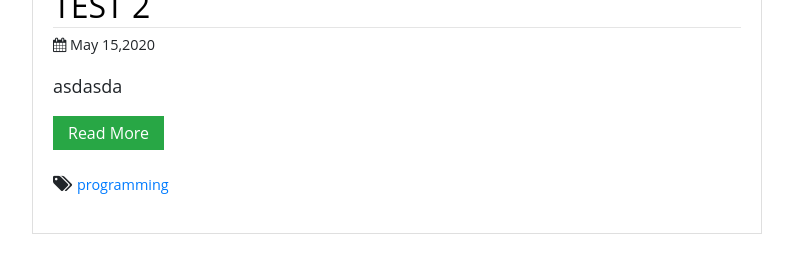
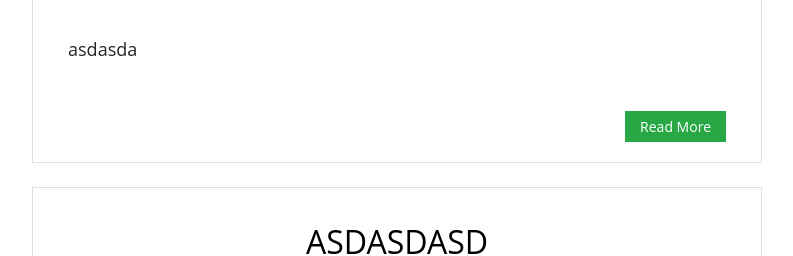
Before and after one commit to dinushka114/My-Blog-Site, a Django app: page / in a window 1280 px wide. Shown: the part 1712-1968 px from the top of the page, without its empty margins (53-846 px from the left). Run offline with Django 3.2, Linux system fonts and the light colour scheme; data comes from the database, SQL or seed files in the repository; both versions use the stored data as it was after the commit; some libraries are stand-ins or nearby versions.

Commit message:
'templates_updated'

```diff
--- a/blog/static/css/main.css
+++ b/blog/static/css/main.css
@@ -46,6 +46,7 @@ body {
   background-color: #0b7dda;
   border-radius: 5px;
 }
+
 
 
 .btn {
@@ -171,6 +172,17 @@ form button:hover {
 
 }
 
+.posts{
+  padding-top: 35px;
+  padding-left: 35px;
+  padding-right: 35px;
+}
+
+.posts .more{
+  float: right;
+  margin-bottom: 20px;
+}
+
 .footer {
   left: 0;
   width: 100%;
--- a/blog/templates/blog/index.html
+++ b/blog/templates/blog/index.html
@@ -8,27 +8,21 @@
 
 {% for post in posts %}
 <div class="card mb-4 posts">
+  <a href="{{ post.get_absolute_url }}"><h2 style="text-transform:uppercase;margin-bottom:0;color:black;" class="card-title text-center" >{{post.title}}</h2></a>
+  <small class="text-center">
+    <i class="fa fa-calendar" aria-hidden="true"></i>
+    {{post.publish | date:"F d,Y"}}
+  </small>
+  <hr>
   <img class="card-img-top" src="{{post.image.url}}" alt="Card image cap">
-  <div class="card-body">
-    <a href="{{ post.get_absolute_url }}"><h2 style="text-transform:uppercase;margin-bottom:0;color:black;" class="card-title" >{{post.title}}</h2></a>
-    <hr style="margin:2px 0px;">
-    <small>
-      <i class="fa fa-calendar" aria-hidden="true"></i>
-      {{post.publish | date:"F d,Y"}}
-    </small>
     <p style="margin-top:5px;" class="card-text">{{post.body|safe|truncatewords:30|linebreaks}}</p>
     <!-- <button type="button"  class="btn btn-success" name="button"> <a style="color" href="{{post.get_absolute_url}}">Read More</a> </button> -->
-    <a  href="{{ post.get_absolute_url }}" class="btn btn-success">Read More</a>
     <!-- <a href="{{ post.get_absolute_url }}"><button type="button" class="btn btn-success"  name="button">Read More</button></a>  -->
-    <ul class="list-unstyled" style="margin-top:20px;">
-      <li>
-        <i class="fa fa-tags"></i>
-          {% for tag in post.tags.all  %}
-            <small><a href="{% url 'blog:tagged' tag.slug %}">{{tag}}</a></small>
-          {% endfor %}
-      </li>
-    </ul>
-  </div>
+    <div class="card-bottom">
+      <div class="more">
+        <a  href="{{ post.get_absolute_url }}" class="btn btn-success btn-sm">Read More</a>
+      </div>
+    </div>
 </div>
 {% endfor %}
 
```
Also changed, not shown: blog/templates/blog/category-view.html (+13 -18 lines), blog/templates/blog/post-detail.html (+9 -0 lines), blog/templates/blog/search.html (+13 -7 lines), blog/templates/blog/tags-view.html (+13 -18 lines), mysite/settings.py (+15 -15 lines), db.sqlite3.
